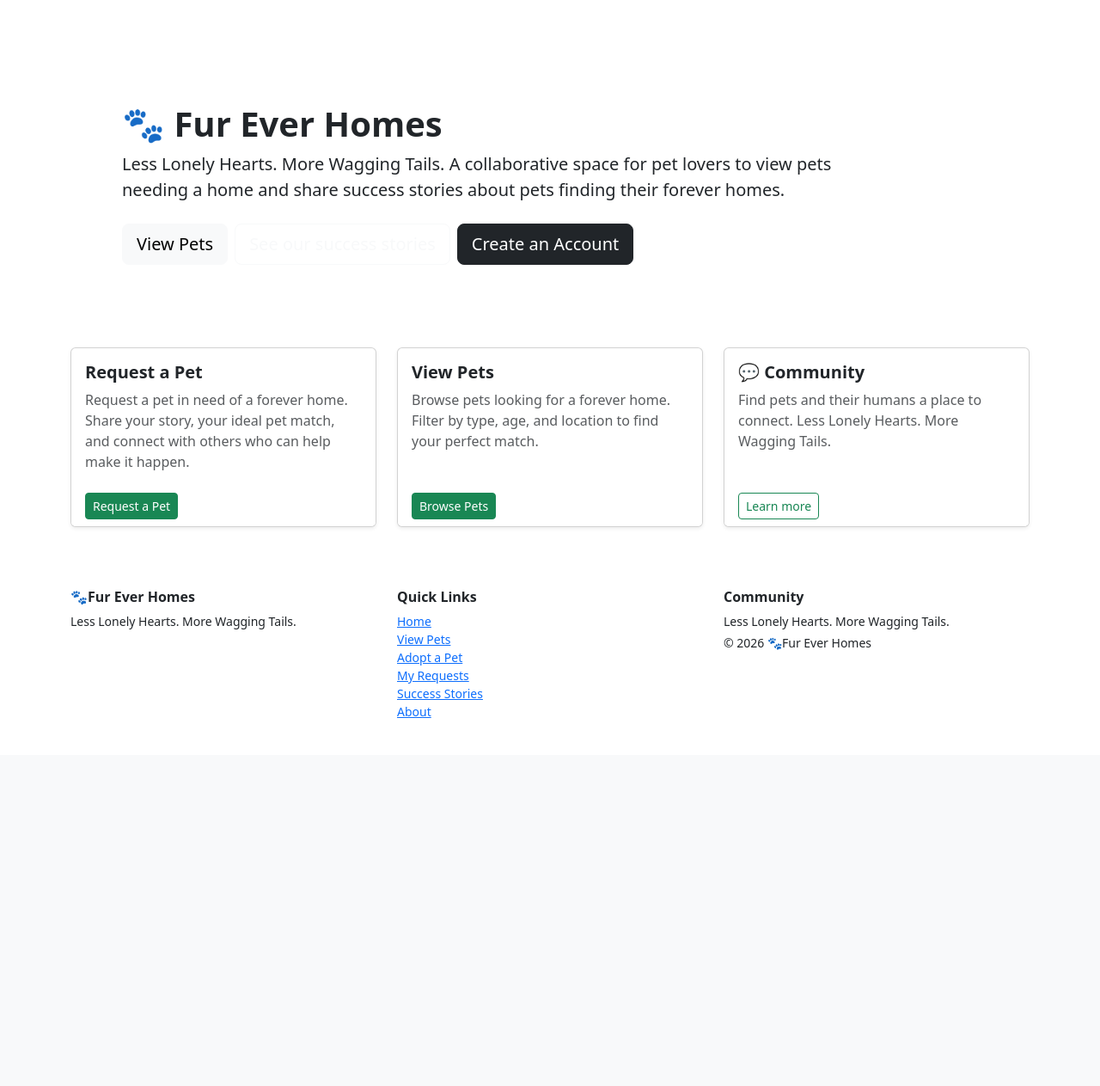
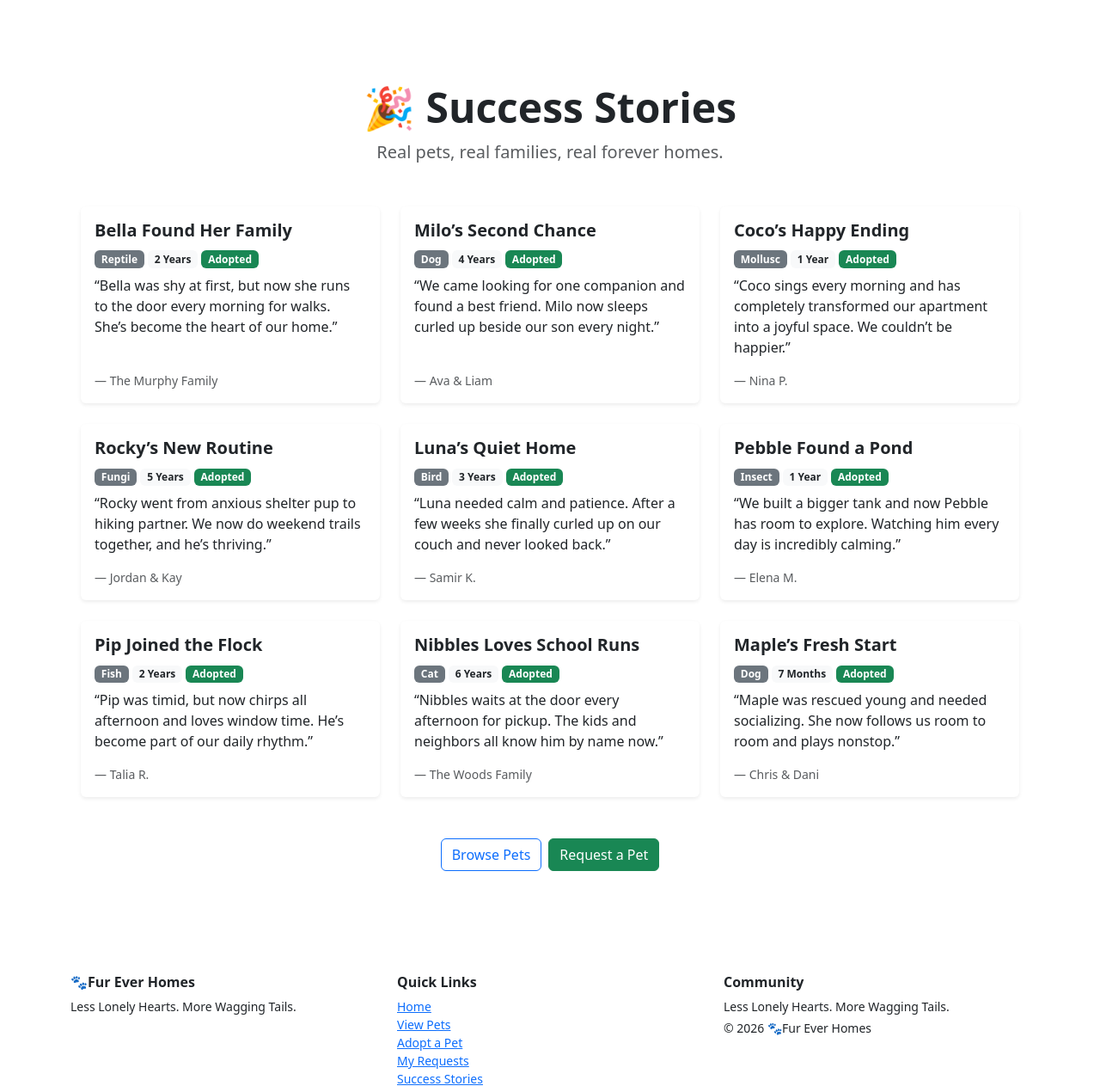
Before and after one commit to aimeelittle1708-hub/fur-ever-home, a Django app: page /success-stories/ in a window 1280 px wide. Shown: the part 56-1319 px from the top of the page at 86% size. Before the commit the page ends 891 px from the top, so only its background shows below. Run offline with Django 4.2, Linux system fonts and the light colour scheme.

Commit message:
Update success stories cards and refine adoption request flow

```diff
--- a/templates/success_stories.html
+++ b/templates/success_stories.html
@@ -1,115 +1,189 @@
-{% extends "base.html" %} {% block content %}
+{% extends "base.html" %}
+{% block content %}
 
-<div class="p-5 mb-4 hero">
-    <div class="container-fluid py-4">
-        <h1 class="display-6 fw-bold">🐾 Fur Ever Homes</h1>
-        <p class="col-md-10 fs-5 mb-4">
-            Less Lonely Hearts. More Wagging Tails. A collaborative space for
-            pet lovers to view pets needing a home and share success stories
-            about pets finding their forever homes.
+<div class="container my-5">
+    <div class="text-center mb-5">
+        <h1 class="display-5 fw-bold">🎉 Success Stories</h1>
+        <p class="lead text-muted">
+            Real pets, real families, real forever homes.
         </p>
+    </div>
 
-        <div class="d-flex flex-wrap gap-2">
-            <a
-                class="btn btn-light btn-lg"
-                href="{% url 'view_pets' %}"
-                aria-label="Browse pets looking for a forever home"
-            >
-                View Pets
-            </a>
-
-            <a
-                class="btn btn-outline-light btn-lg"
-                href="{% url 'success_stories' %}"
-                aria-label="View success stories of pets finding their forever homes"
-            >
-                See our success stories
-            </a>
-
-            {% if user.is_authenticated %}
-            <a
-                class="btn btn-dark btn-lg"
-                href="{% url 'request_pet_start' %}"
-                aria-label="Request a pet in need of a forever home"
-            >
-                Request a Pet
-            </a>
-            {% else %}
-            <a
-                class="btn btn-dark btn-lg"
-                href="{% url 'account_signup' %}"
-                aria-label="Create an account to upload resources and join discussions"
-            >
-                Create an Account
-            </a>
-            {% endif %}
+    <div class="row g-4">
+        <div class="col-md-6 col-lg-4">
+            <div class="card h-100 shadow-sm border-0">
+                <div class="card-body d-flex flex-column">
+                    <h2 class="h5 card-title fw-bold">Bella Found Her Family</h2>
+                    <p class="text-muted mb-2">
+                        <span class="badge bg-secondary">Reptile</span>
+                        <span class="badge bg-light text-dark">2 Years</span>
+                        <span class="badge bg-success">Adopted</span>
+                    </p>
+                    <p class="card-text">
+                        “Bella was shy at first, but now she runs to the door
+                        every morning for walks. She’s become the heart of our
+                        home.”
+                    </p>
+                    <p class="small text-muted mt-auto mb-0">— The Murphy Family</p>
                 </div>
             </div>
         </div>
 
-<div class="row g-4">
-    <div class="col-md-4">
-        <div class="card h-100 shadow-sm">
-            <div class="card-body">
-                <h2 class="card-title fw-bold h5">Request a Pet</h2>
-                <p class="card-text text-muted">
-                    Request a pet in need of a forever home. Share your story,
-                    your ideal pet match, and connect with others who can help
-                    make it happen.
+        <div class="col-md-6 col-lg-4">
+            <div class="card h-100 shadow-sm border-0">
+                <div class="card-body d-flex flex-column">
+                    <h2 class="h5 card-title fw-bold">Milo’s Second Chance</h2>
+                    <p class="text-muted mb-2">
+                        <span class="badge bg-secondary">Dog</span>
+                        <span class="badge bg-light text-dark">4 Years</span>
+                        <span class="badge bg-success">Adopted</span>
                     </p>
-            </div>
-            <div class="card-footer bg-white border-0">
-                <a
-                    href="{% url 'request_pet_start' %}"
-                    class="btn btn-sm btn-success"
-                    aria-label="Request a pet"
-                >
-                    Request a Pet
-                </a>
+                    <p class="card-text">
+                        “We came looking for one companion and found a best
+                        friend. Milo now sleeps curled up beside our son every
+                        night.”
+                    </p>
+                    <p class="small text-muted mt-auto mb-0">— Ava & Liam</p>
                 </div>
             </div>
         </div>
 
-    <div class="col-md-4">
-        <div class="card h-100 shadow-sm">
-            <div class="card-body">
-                <h2 class="card-title fw-bold h5">View Pets</h2>
-                <p class="card-text text-muted">
-                    Browse pets looking for a forever home. Filter by type, age,
-                    and location to find your perfect match.
+        <div class="col-md-6 col-lg-4">
+            <div class="card h-100 shadow-sm border-0">
+                <div class="card-body d-flex flex-column">
+                    <h2 class="h5 card-title fw-bold">Coco’s Happy Ending</h2>
+                    <p class="text-muted mb-2">
+                        <span class="badge bg-secondary">Mollusc</span>
+                        <span class="badge bg-light text-dark">1 Year</span>
+                        <span class="badge bg-success">Adopted</span>
                     </p>
-            </div>
-            <div class="card-footer bg-white border-0">
-                <a
-                    href="{% url 'view_pets' %}"
-                    class="btn btn-sm btn-success"
-                    aria-label="Browse pets looking for a forever home"
-                    >Browse Pets</a
-                >
+                    <p class="card-text">
+                        “Coco sings every morning and has completely transformed
+                        our apartment into a joyful space. We couldn’t be
+                        happier.”
+                    </p>
+                    <p class="small text-muted mt-auto mb-0">— Nina P.</p>
                 </div>
             </div>
         </div>
 
-    <div class="col-md-4">
-        <div class="card h-100 shadow-sm">
-            <div class="card-body">
-                <h2 class="card-title fw-bold h5">💬 Community</h2>
-                <p class="card-text text-muted">
-                    Find pets and their humans a place to connect. Less Lonely
-                    Hearts. More Wagging Tails.
+        <div class="col-md-6 col-lg-4">
+            <div class="card h-100 shadow-sm border-0">
+                <div class="card-body d-flex flex-column">
+                    <h2 class="h5 card-title fw-bold">Rocky’s New Routine</h2>
+                    <p class="text-muted mb-2">
+                        <span class="badge bg-secondary">Fungi</span>
+                        <span class="badge bg-light text-dark">5 Years</span>
+                        <span class="badge bg-success">Adopted</span>
                     </p>
+                    <p class="card-text">
+                        “Rocky went from anxious shelter pup to hiking partner.
+                        We now do weekend trails together, and he’s thriving.”
+                    </p>
+                    <p class="small text-muted mt-auto mb-0">— Jordan & Kay</p>
                 </div>
-            <div class="card-footer bg-white border-0">
-                <a
-                    href="{% url 'about' %}"
-                    class="btn btn-sm btn-outline-success"
-                    aria-label="Learn more about Fur Ever Homes and our mission to give pets and their humans a place to connect"
-                >
-                    Learn more
-                </a>
+            </div>
+        </div>
+
+        <div class="col-md-6 col-lg-4">
+            <div class="card h-100 shadow-sm border-0">
+                <div class="card-body d-flex flex-column">
+                    <h2 class="h5 card-title fw-bold">Luna’s Quiet Home</h2>
+                    <p class="text-muted mb-2">
+                        <span class="badge bg-secondary">Bird</span>
+                        <span class="badge bg-light text-dark">3 Years</span>
+                        <span class="badge bg-success">Adopted</span>
+                    </p>
+                    <p class="card-text">
+                        “Luna needed calm and patience. After a few weeks she
+                        finally curled up on our couch and never looked back.”
+                    </p>
+                    <p class="small text-muted mt-auto mb-0">— Samir K.</p>
+                </div>
+            </div>
+        </div>
+
+        <div class="col-md-6 col-lg-4">
+            <div class="card h-100 shadow-sm border-0">
+                <div class="card-body d-flex flex-column">
+                    <h2 class="h5 card-title fw-bold">Pebble Found a Pond</h2>
+                    <p class="text-muted mb-2">
+                        <span class="badge bg-secondary">Insect</span>
+                        <span class="badge bg-light text-dark">1 Year</span>
+                        <span class="badge bg-success">Adopted</span>
+                    </p>
+                    <p class="card-text">
+                        “We built a bigger tank and now Pebble has room to
+                        explore. Watching him every day is incredibly calming.”
+                    </p>
+                    <p class="small text-muted mt-auto mb-0">— Elena M.</p>
+                </div>
+            </div>
+        </div>
+
+        <div class="col-md-6 col-lg-4">
+            <div class="card h-100 shadow-sm border-0">
+                <div class="card-body d-flex flex-column">
+                    <h2 class="h5 card-title fw-bold">Pip Joined the Flock</h2>
+                    <p class="text-muted mb-2">
+                        <span class="badge bg-secondary">Fish</span>
+                        <span class="badge bg-light text-dark">2 Years</span>
+                        <span class="badge bg-success">Adopted</span>
+                    </p>
+                    <p class="card-text">
+                        “Pip was timid, but now chirps all afternoon and loves
+                        window time. He’s become part of our daily rhythm.”
+                    </p>
+                    <p class="small text-muted mt-auto mb-0">— Talia R.</p>
+                </div>
+            </div>
+        </div>
+
+        <div class="col-md-6 col-lg-4">
+            <div class="card h-100 shadow-sm border-0">
+                <div class="card-body d-flex flex-column">
+                    <h2 class="h5 card-title fw-bold">Nibbles Loves School Runs</h2>
+                    <p class="text-muted mb-2">
+                        <span class="badge bg-secondary">Cat</span>
+                        <span class="badge bg-light text-dark">6 Years</span>
+                        <span class="badge bg-success">Adopted</span>
+                    </p>
+                    <p class="card-text">
+                        “Nibbles waits at the door every afternoon for pickup.
+                        The kids and neighbors all know him by name now.”
+                    </p>
+                    <p class="small text-muted mt-auto mb-0">— The Woods Family</p>
+                </div>
+            </div>
+        </div>
+
+        <div class="col-md-6 col-lg-4">
+            <div class="card h-100 shadow-sm border-0">
+                <div class="card-body d-flex flex-column">
+                    <h2 class="h5 card-title fw-bold">Maple’s Fresh Start</h2>
+                    <p class="text-muted mb-2">
+                        <span class="badge bg-secondary">Dog</span>
+                        <span class="badge bg-light text-dark">7 Months</span>
+                        <span class="badge bg-success">Adopted</span>
+                    </p>
+                    <p class="card-text">
+                        “Maple was rescued young and needed socializing. She now
+                        follows us room to room and plays nonstop.”
+                    </p>
+                    <p class="small text-muted mt-auto mb-0">— Chris & Dani</p>
                 </div>
             </div>
         </div>
     </div>
 
+    <div class="text-center mt-5 d-flex justify-content-center gap-2 flex-wrap">
+        <a href="{% url 'view_pets' %}" class="btn btn-outline-primary">
+            Browse Pets
+        </a>
+        <a href="{% url 'request_pet_start' %}" class="btn btn-success">
+            Request a Pet
+        </a>
+    </div>
+</div>
+
 {% endblock %}
```
Lines whose indentation alone changed are shown as unchanged.
